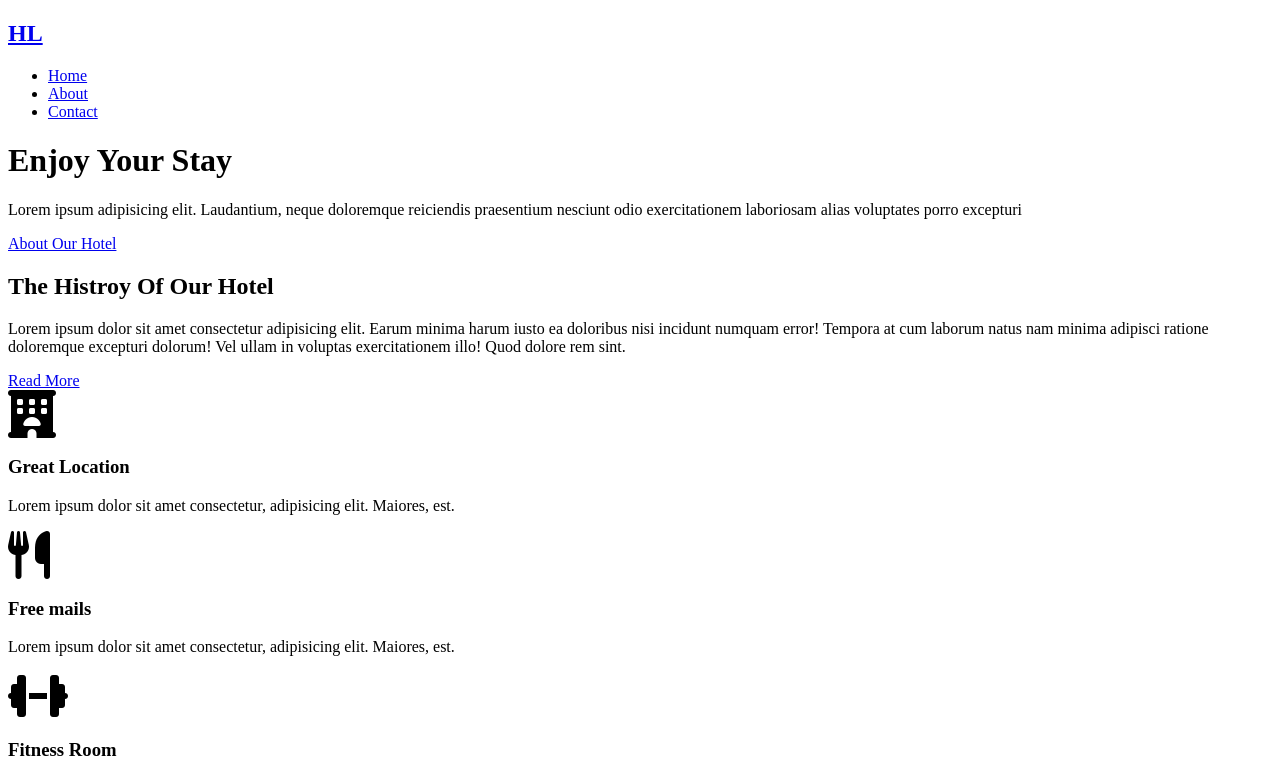
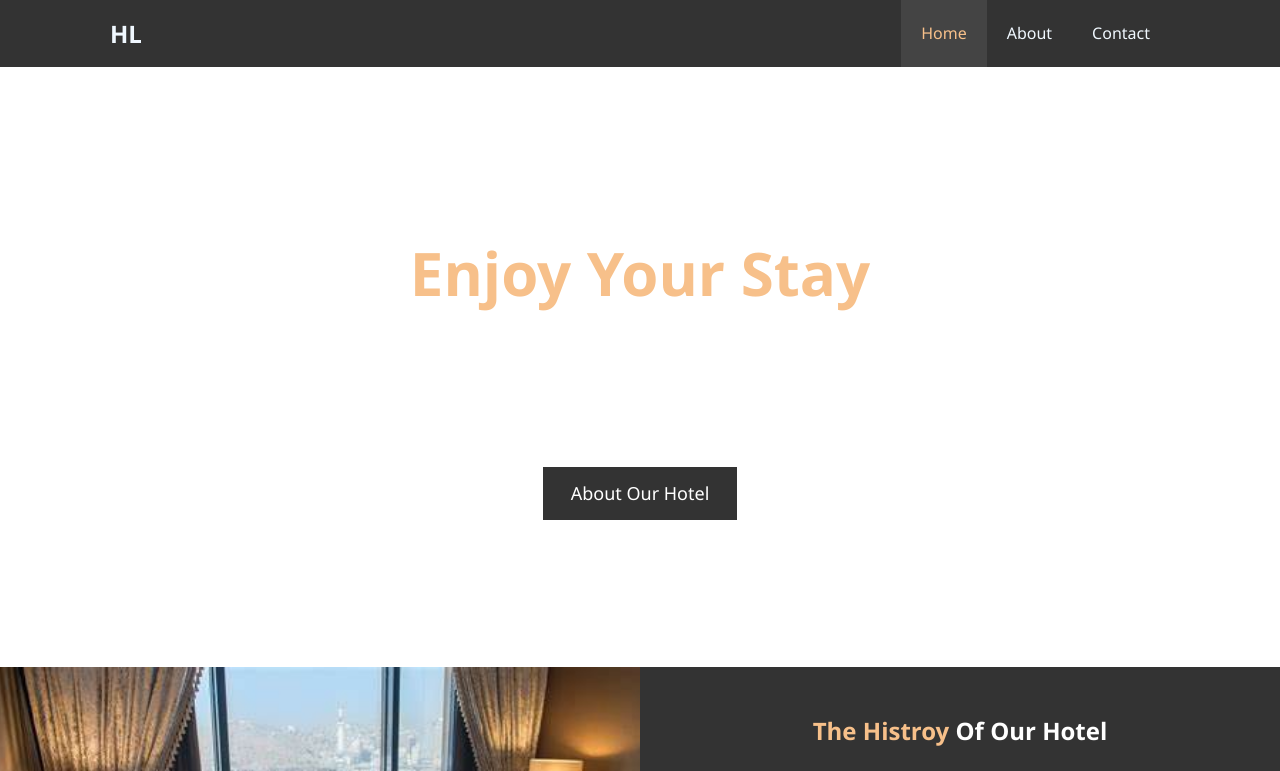
Before and after one commit to francisChigozie/Chinosike01, a website: page public/hotel/hotel.html in a window 1280 px wide. Shown: the top 771 px of the page. Drawn offline with Linux system fonts and the light colour scheme; files that its build step writes are made by us from their sources; the site is published under a folder, as on GitHub Pages, so addresses that start at the root find nothing.

Commit message:
makes better

```diff
--- a/public/hotel/hotel.html
+++ b/public/hotel/hotel.html
@@ -7,8 +7,8 @@
     <meta name="description" content="welcome to the most extraordinary hotel in Heilbronn Bäden-württenberg">
     <meta name="keywordy" content="hotel,heilbronn,baden-württenberg">
     <script src="https://kit.fontawesome.com/d5be46b1b4.js" crossorigin="anonymous"></script>
-    <link rel="stylesheet" href="/public/css/hotel.css">
-    <link rel="stylesheet" media="screen and (max-width: 768px)" href="public/css/mobile.css">
+    <link rel="stylesheet" href="../css/hotel.css">
+    <link rel="stylesheet" media="screen and (max-width: 768px)" href="../css/mobile.css">
     <title>Hotel Lounge | Welcome</title>
 
 </head>
@@ -16,11 +16,11 @@
     <header>
         <nav id="navbar">
             <div class="container">
-                <h1 class="logo"><a href="../hotel/hotel.html">HL</a></h1>
+                <h1 class="logo"><a href="./hotel/hotel.html">HL</a></h1>
             <ul>
-                <li><a class="current" href="../hotel/hotel.html">Home</a></li>
-                <li><a class="about" href="../hotel/about.html">About</a></li>
-                <li><a class="#" href="../hotel/contact.html">Contact</a></li>
+                <li><a class="current" href="./hotel/hotel.html">Home</a></li>
+                <li><a class="about" href="./hotel/about.html">About</a></li>
+                <li><a class="#" href="./hotel/contact.html">Contact</a></li>
             </ul>
             </div>
         </nav>
```
Also changed, not shown: public/hotel/about.html (+4 -4 lines), public/hotel/contact.html (+3 -3 lines).
